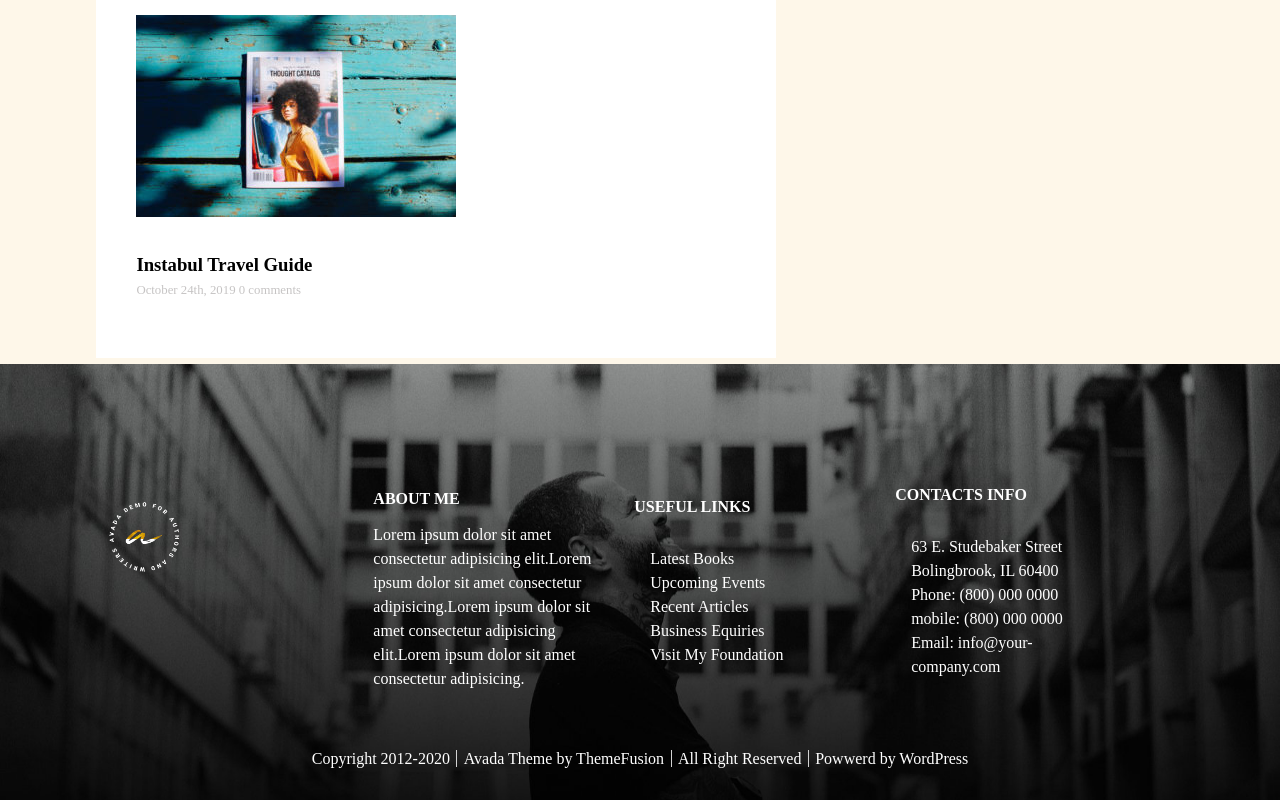
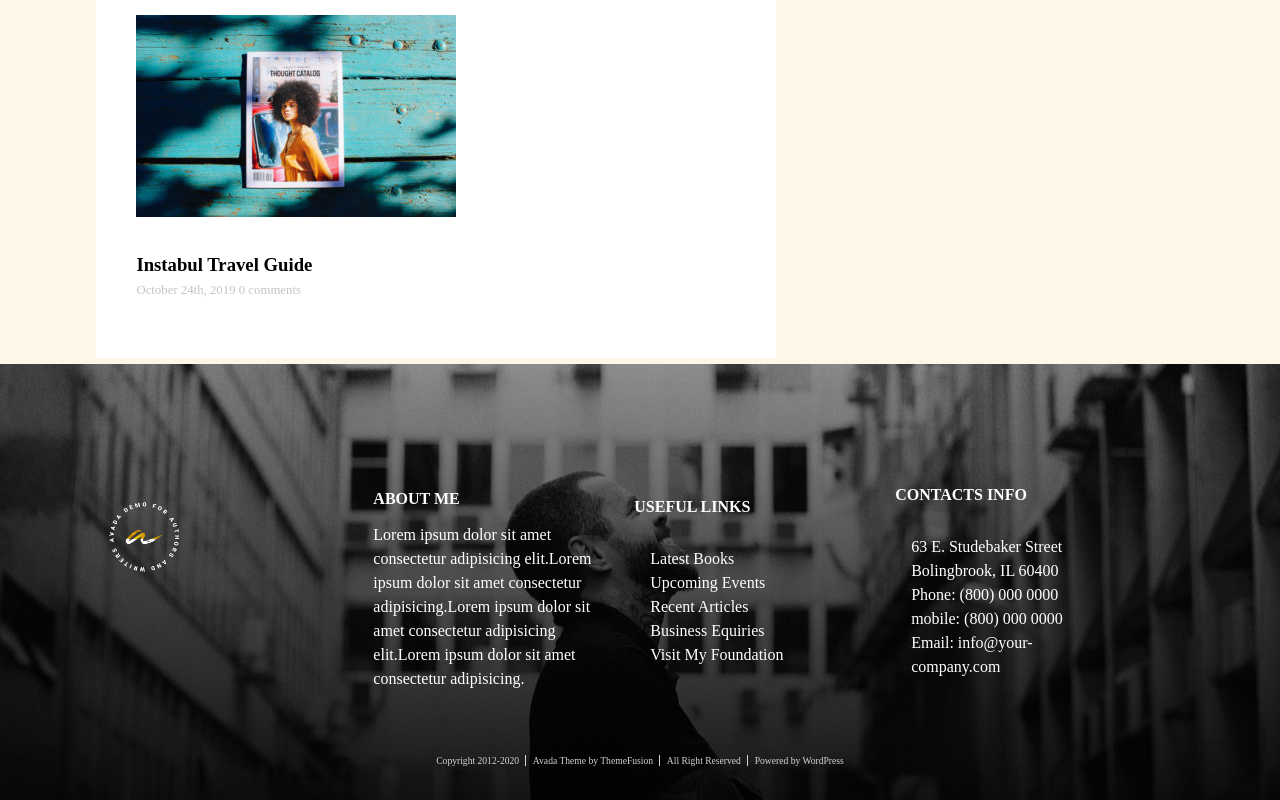
Before and after one commit to GabriellaValentina92/proj-html-vuejs, a Vue app: page / in a window 1280 px wide. Shown: the part 4613-5413 px from the top of the page. Built offline with nearby package versions, Linux system fonts and the light colour scheme.

Commit message:
Add footer style

```diff
--- a/src/components/AppFooter.vue
+++ b/src/components/AppFooter.vue
@@ -31,7 +31,7 @@ export default {
             copyright: "Copyright 2012-2020",
             theme: "Avada Theme by ThemeFusion",
             right: "All Right Reserved",
-            company: "Powwerd by WordPress",
+            company: "Powered by WordPress",
           },
         },
       ],
--- a/src/components/footerMenu.vue
+++ b/src/components/footerMenu.vue
@@ -148,7 +148,9 @@ export default {
   text-align: center;
 
   span {
+    font-size: 0.6rem;
     padding: 0 0.4rem;
+    color: lightgray;
   }
 
   .border {
```
